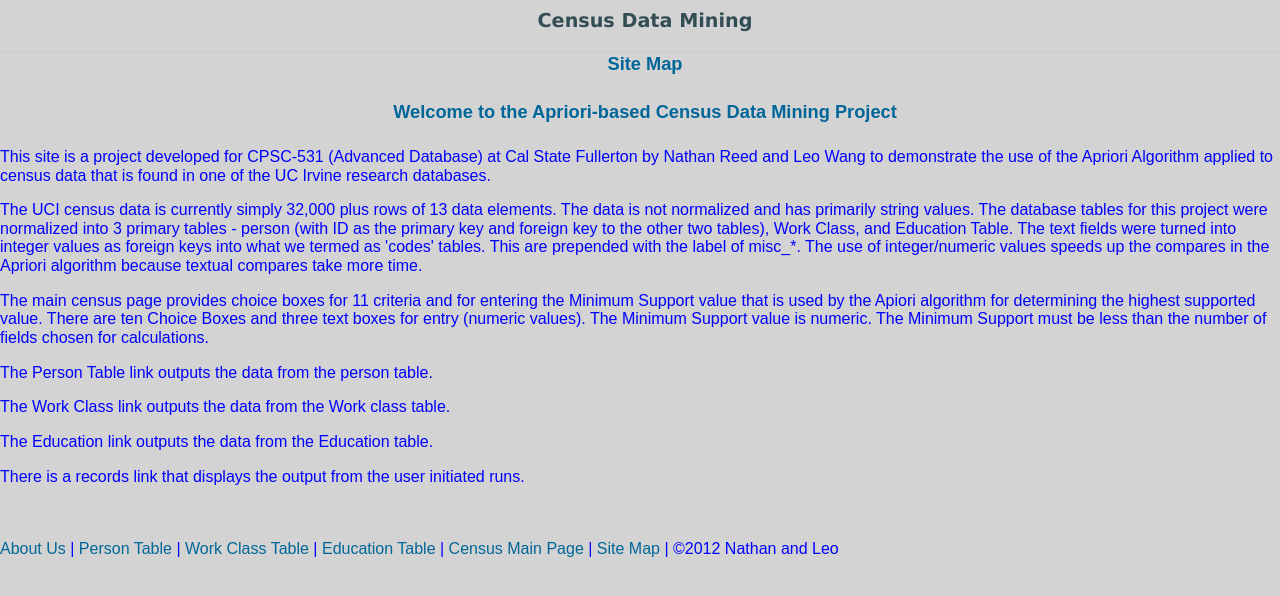
After one commit to lwang2six/CPSC531, a Django app: template templates/sitemap.html in a window 1280 px wide. The commit adds this page. Shown: the top 596 px of the page. Run offline with Django 3.2, Linux system fonts and the light colour scheme; the template is opened without the code that fills it, so the values that code supplies are empty.

Commit message:
update css and footer.  sitemap is new.

```diff
--- a/media/css/2col_leftNav.css
+++ b/media/css/2col_leftNav.css
@@ -97,6 +97,13 @@ input{
 table
 {
     table-layout:fixed;
+	width: 100%;
+}
+
+td{
+	border: 2px solid black;
+	text-align:center;
+	padding:5px;
 }
 /***********************************************/
 /* Layout Divs                                 */
@@ -134,6 +141,11 @@ table
 	padding: 0 3% 0 0;
 	background:lightgray;
 }
+
+#pagination{
+  text-align: center;
+}
+
 #id_age{
 	position:absolute;
 	left:200px;
--- a/templates/footer.html
+++ b/templates/footer.html
@@ -1,3 +1,3 @@
 <a href="/about/">About Us</a> | <a href="/census/person/">Person Table</a> | <a href="/census/workclass/">Work Class Table</a> | <a href="/census/education/">Education Table</a> |
-<a href="/census/">Census Main Page</a> | <a href="#">Site Map</a> |  &copy;2012  Nathan and Leo
+<a href="/census/">Census Main Page</a> | <a href="/sitemap/">Site Map</a> |  &copy;2012  Nathan and Leo
 </div>
--- /dev/null
+++ b/templates/sitemap.html
@@ -0,0 +1,38 @@
+{% extends "base.html" %}
+
+{% block content %}
+<div class="content">
+  <h2 id="pageName">Site Map</h2>
+  <p>
+  <h2 id="pageName">Welcome to the Apriori-based Census Data Mining Project</h2>
+   <p>
+
+   This site is a project developed for CPSC-531 (Advanced Database) at Cal State Fullerton by Nathan Reed
+   and Leo Wang to demonstrate the use of the Apriori Algorithm applied to census data that is found in one of
+   the UC Irvine research databases.  <p>
+
+   The UCI census data is currently simply 32,000 plus rows of 13 data elements.  The data is not normalized
+   and has primarily string values.  The database tables for this project were normalized into 3 primary tables -
+   person (with ID as the primary key and foreign key to the other two tables), Work Class, and Education
+   Table.  The text fields were turned into integer values as foreign keys into what we termed as 'codes' tables.
+   This are prepended with the label of misc_*.  The use of integer/numeric values speeds up the compares in the
+   Apriori algorithm because textual compares take more time. <p>
+
+   The main census page provides choice boxes for 11 criteria and for entering the Minimum Support  value that
+   is used by the Apiori algorithm for determining the highest supported value.  There are ten Choice Boxes and
+   three text boxes for entry (numeric values).  The Minimum Support value is numeric.  The Minimum Support
+   must be less than the number of fields chosen for calculations. <p>
+
+   The Person Table link outputs the data from the person table.  <p>
+
+   The Work Class link outputs the data from the Work class table. <p>
+
+   The Education link outputs the data from the Education table.  <p>
+
+   There is a records link that displays the output from the user initiated runs. <p>
+
+</div>
+
+
+
+{% endblock content %}
```
